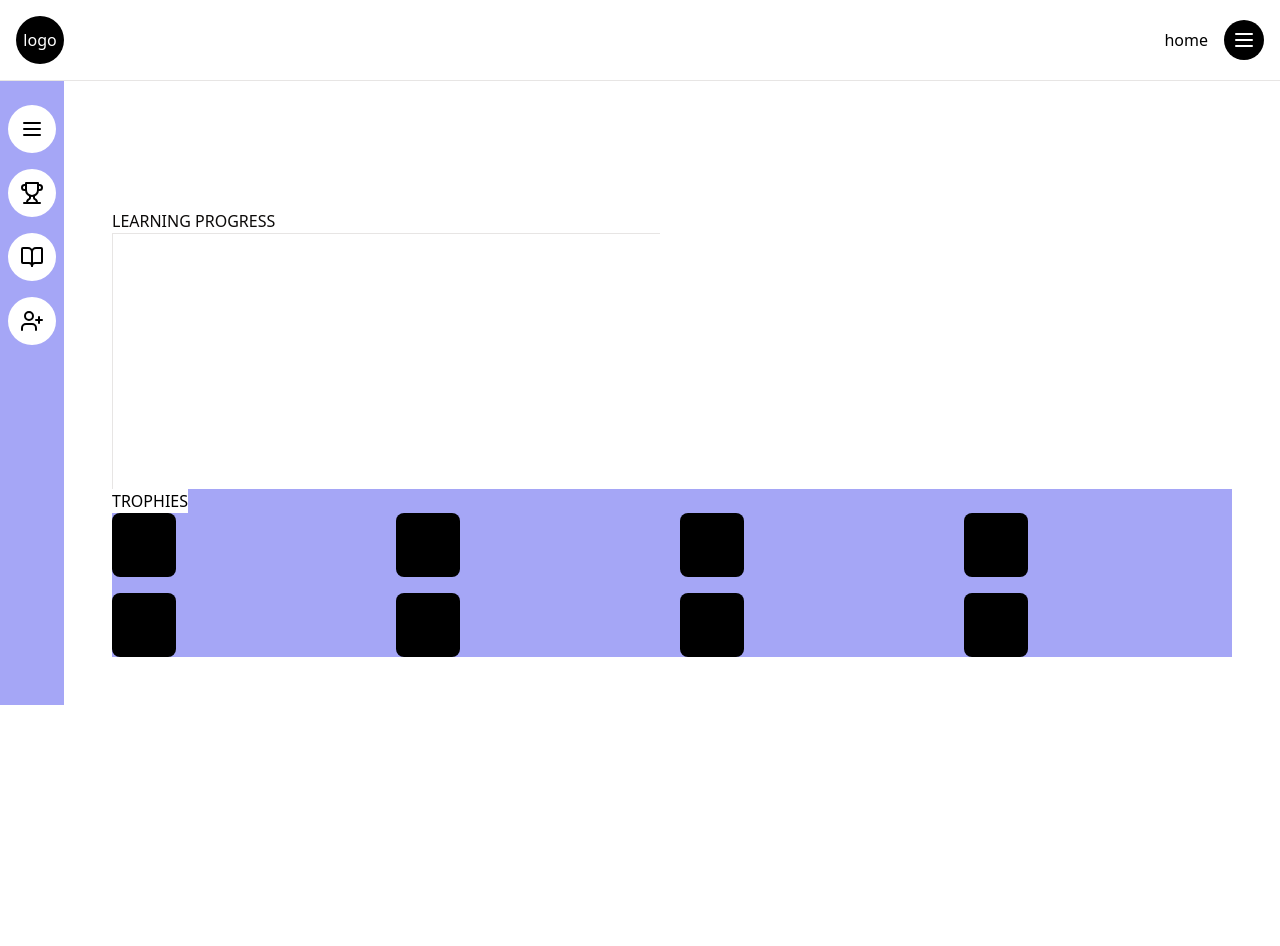
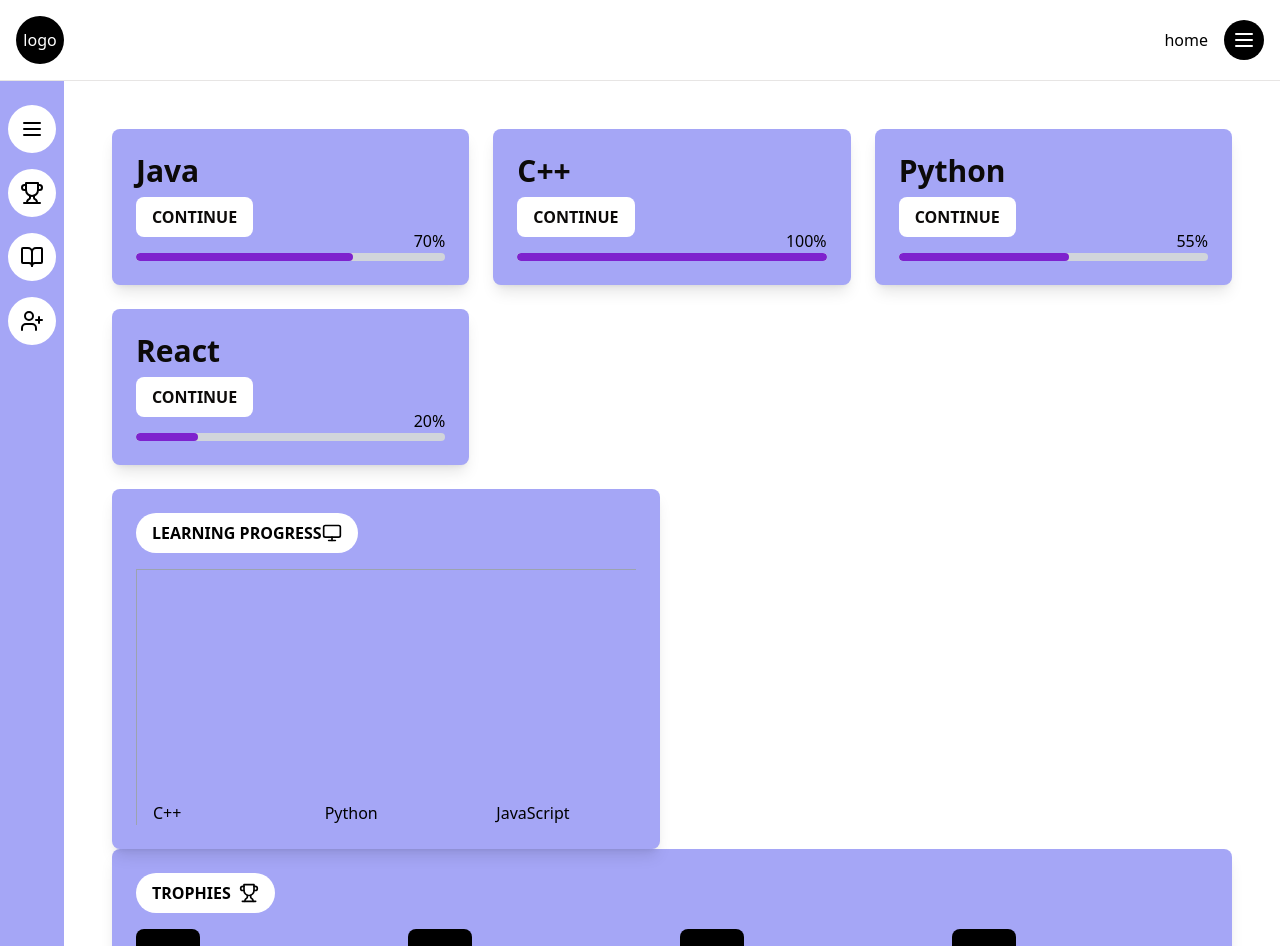
Before and after one commit to dmasequesmay/CodeBytes, a Next.js app in the folder frontend/: page /dashboard in a window 1280 px wide. Shown: the top 946 px of the page. Before the commit the page ends 800 px from the top, so only its background shows below. Built offline with nearby package versions, Linux system fonts and the light colour scheme.

Commit message:
profile layout

```diff
--- a/frontend/src/app/dashboard/page.tsx
+++ b/frontend/src/app/dashboard/page.tsx
@@ -39,18 +39,19 @@ export default function DashboardLanding() {
         {courses.map((language, index) => (
           <div
             key={index}
-            className=""
+            className="bg-[#a5a6f6] p-6 rounded-lg shadow-lg relative"
           >
-            <h2 className=""></h2>
+            <h2 className="text-3xl font-bold mb-2">{language.name}</h2>
             {/* TODO: Implement a ContinueButton with imgSrc pointing to an image of a monitor
             (can be a placeholder for now) */}
+            <ContinueButton imgSrc="" onClickEvent={() => {}} />
             <div className="mt-4 relative">
-              <div className="">
+              <div className="h-2 bg-gray-300 rounded-full overflow-hidden">
                 {/* The width of the progress bar should be the progress percentage from language */}
-                <div className="" style={{  }}></div>
+                <div className="h-2 bg-purple-700 rounded-full" style={{ width: `${language.progress}%` }}></div>
               </div>
               {/* add language.progress here */}
-              <span className=""></span>
+              <span className="absolute right-0 -top-6 text-black">{language.progress}%</span>
             </div>
           </div>
         ))}
@@ -60,25 +61,26 @@ export default function DashboardLanding() {
       <div className="grid grid-cols-1 md:grid-cols-2 gap-6">
         {/* Learning Progress */}
         {/* TODO: adjust the classNames of the next two divs to reflect the Midflow design */}
-        <div className="">
-          <div className="">
+        <div className="bg-[#a5a6f6] p-6 rounded-lg shadow-lg">
+          <div className="bg-white text-black font-bold py-2 px-4 rounded-full inline-flex items-center mb-4">
             LEARNING PROGRESS
             {/* TODO: Add Monitor icon with height & width of 5 units*/}
+            <Monitor className="w-5 h-5" />
           </div>
           {/* TODO: add make the border of this gray with a width of 400*/}
-          <div className="h-64 flex items-end justify-between gap-4 pt-4 border-t border-l">
+          <div className="h-64 flex items-end justify-between gap-4 pt-4 border-t border-l border-gray-400">
             {/* Chart bars */}
             {chartData.map((item, index) => (
                 // TODO: have each outer div use flex and items-center. the height of the inner div should be dynamic based on item.progress
                 // Inner div should use #1a1a5c and a width of 16
                 // Outer div should have a width of 1/3
                 // Refer to Tailwind Docs for the specific classNames
-              <div key={index} className="">
+              <div key={index} className="flex items-center w-1/3">
                 <div
-                  className=""
-                  style={{ }}
+                  className="bg-[#1a1a5c] w-4 h-full rounded-full"
+                  style={{ height: `${item.progress}%` }}
                 ></div>
-                <span className=""></span>
+                <span className="text-black mt-2">{item.name}</span>
               </div>
             ))}
           </div>
@@ -87,11 +89,12 @@ export default function DashboardLanding() {
 
       {/* Trophies */}
       {/* TODO: Adjust the styling of this div to reflect the Midfi design */}
-      <div className="bg-[#a5a6f6]">
+      <div className="bg-[#a5a6f6] p-6 rounded-lg shadow-lg">
           {/* TODO: Adjust the styling of this div to reflect the Midif design */}
-        <div className="bg-white text-black inline-flex">
+        <div className="bg-white text-black font-bold py-2 px-4 rounded-full inline-flex items-center mb-4">
           TROPHIES
           {/* TODO: Add Trophy icon with height & width of 5 units*/}
+          <Trophy className="w-5 h-5 ml-2" />
         </div>
         <div className="grid grid-cols-4 gap-4">
           {/* Trophy icons */}
@@ -102,6 +105,7 @@ export default function DashboardLanding() {
             >
               {/* TODO: Dynamically ad the icon here.
               Add appropriate text styling based on the Midfi design */}
+              <span className="text-white text-2xl">{icon.content}</span>
             </div>
           ))}
         </div>
```
